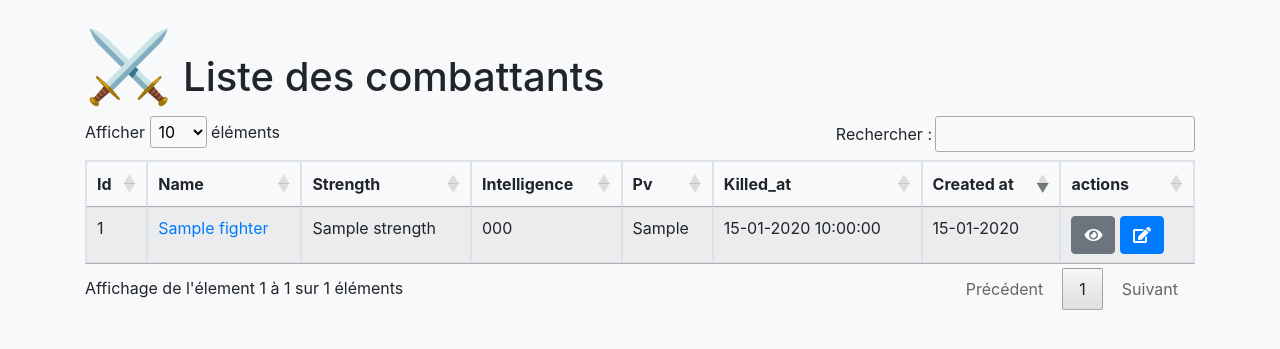
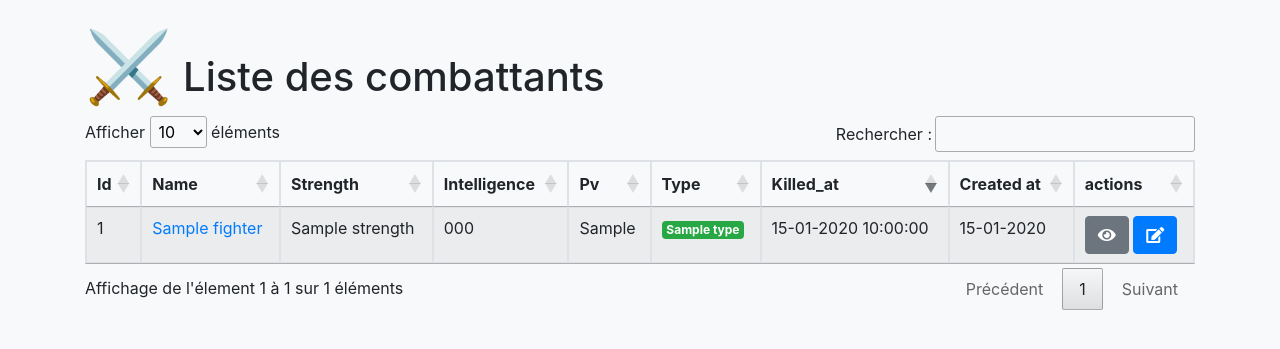
Before and after one commit to thomaslemoine/arene-combattants, a Symfony app: template templates/fighter/index.html.twig in a window 1280 px wide. Shown: the part 88-437 px from the top of the page. Run offline with Twig, Linux system fonts and the light colour scheme; the template is opened without the code that fills it: most values are stand-ins (such as "Sample title", 1, 10 or a date in 2020); some libraries are stand-ins or nearby versions.

Commit message:
add type

```diff
--- a/templates/fighter/index.html.twig
+++ b/templates/fighter/index.html.twig
@@ -21,6 +21,7 @@
                 <th>Strength</th>
                 <th>Intelligence</th>
                 <th>Pv</th>
+                <th>Type</th>
                 <th>Killed_at</th>
                 <th>Created at</th>
                 <th>actions</th>
@@ -34,6 +35,7 @@
                     <td>{{ fighter.strength }}</td>
                     <td>{{ fighter.intelligence }}</td>
                     <td>{{ fighter.pv }}</td>
+                    <td><span class="badge badge-success">{{ fighter.type }}</span></td>
                     <td>{{ fighter.killedAt ? fighter.killedAt|date('d-m-Y H:i:s') : '' }}</td>
                     <td>{{ fighter.createdAt ? fighter.createdAt|date('d-m-Y') : '' }}</td>
                     <td>
```
